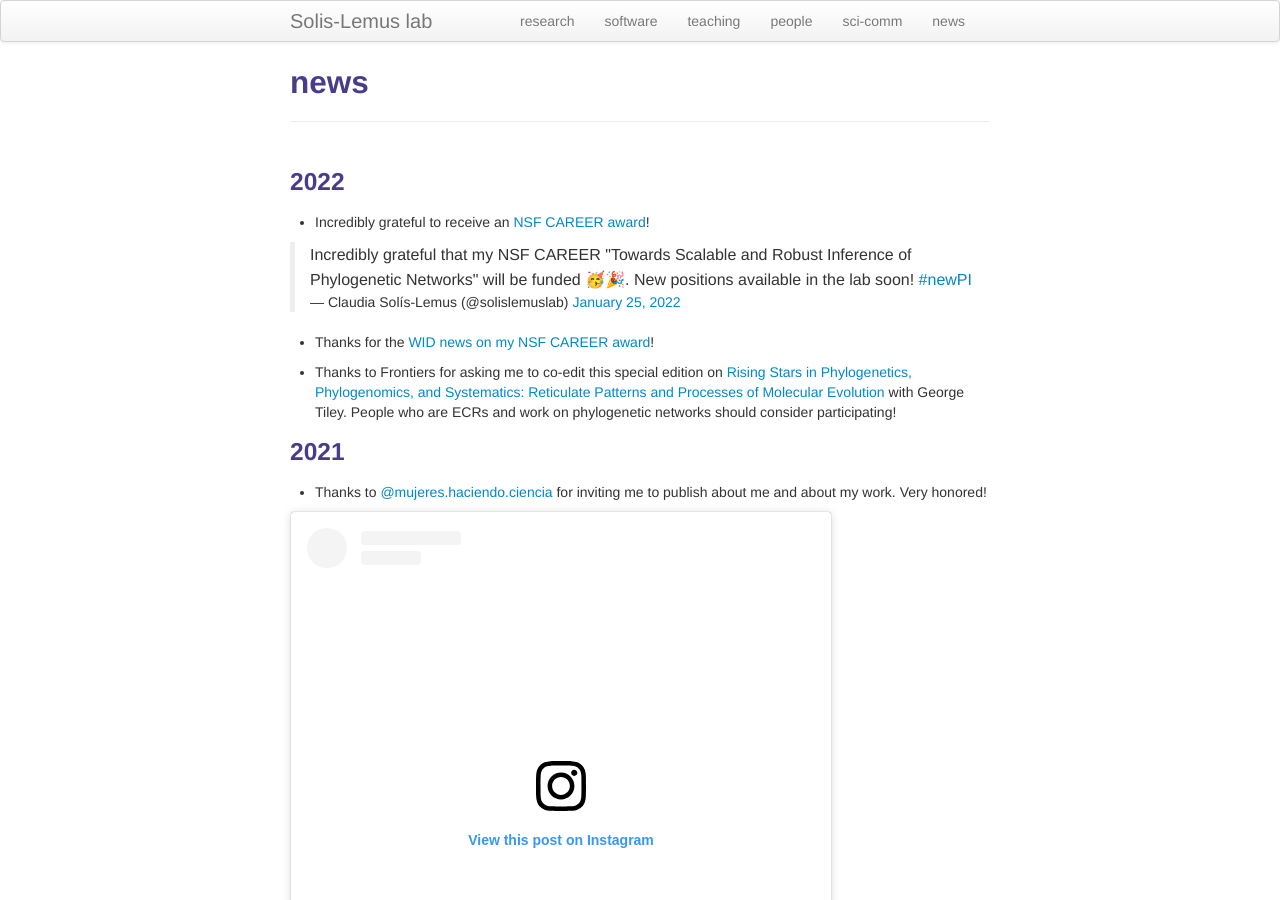
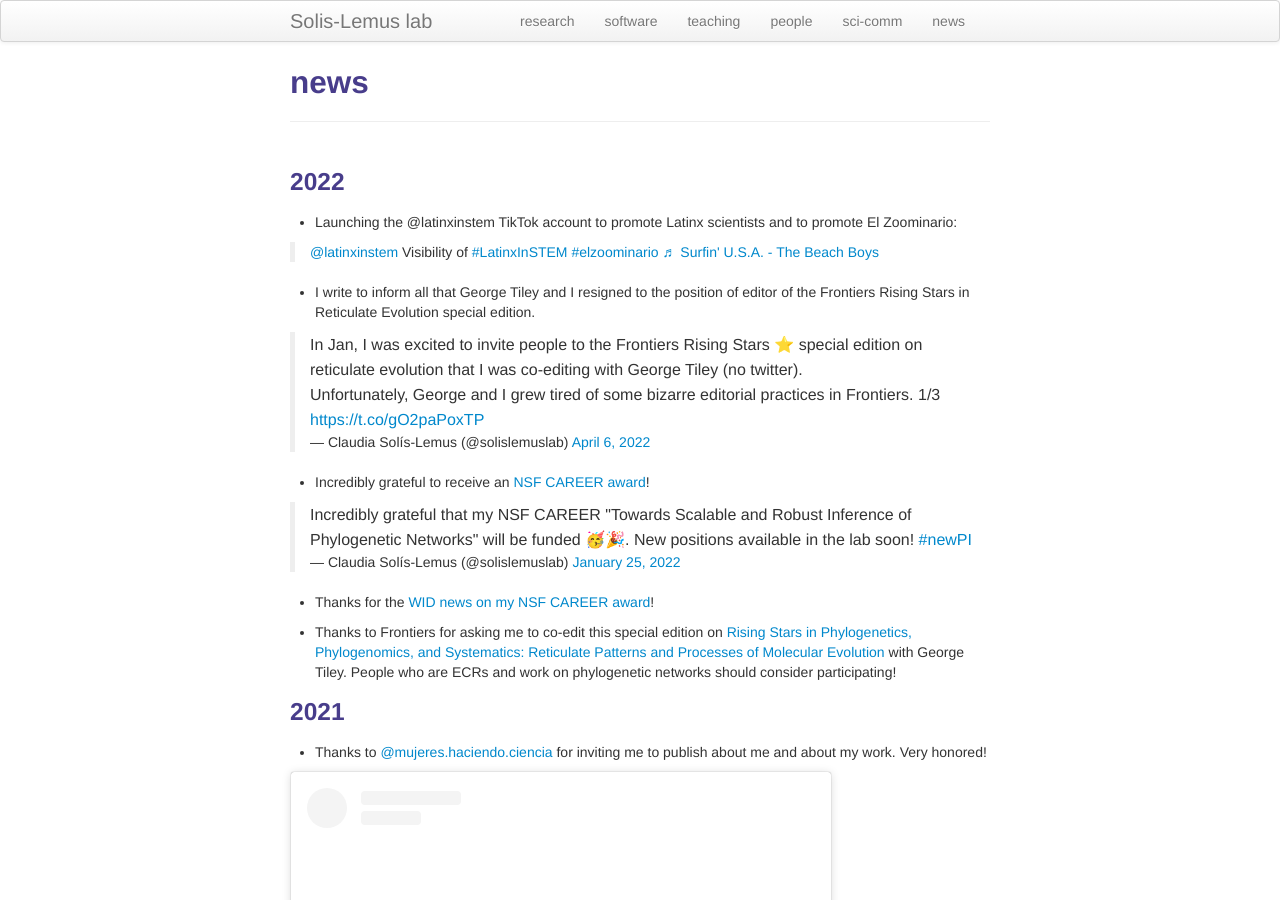
Before and after one commit to solislemuslab/solislemuslab.github.io, a Jekyll site: the page built from pages/news.md, in a window 1280 px wide and 900 px high. Built offline with Jekyll 4.4.1, drawn with Linux system fonts in a browser that asks for light colours; a script that is not in the unit is left out; comment, search, counter and statistics services are not loaded.

Commit message:
frontiers and tiktok

```diff
--- a/pages/news.md
+++ b/pages/news.md
@@ -5,6 +5,14 @@
 ---
 
 ### 2022
+
+- Launching the @latinxinstem TikTok account to promote Latinx scientists and to promote El Zoominario:
+
+<blockquote class="tiktok-embed" cite="https://www.tiktok.com/@latinxinstem/video/7083991804441578798" data-video-id="7083991804441578798" style="max-width: 605px;min-width: 325px;" > <section> <a target="_blank" title="@latinxinstem" href="https://www.tiktok.com/@latinxinstem">@latinxinstem</a> Visibility of <a title="latinxinstem" target="_blank" href="https://www.tiktok.com/tag/latinxinstem">#LatinxInSTEM</a> <a title="elzoominario" target="_blank" href="https://www.tiktok.com/tag/elzoominario">#elzoominario</a> <a target="_blank" title="♬ Surfin&#39; U.S.A. - The Beach Boys" href="https://www.tiktok.com/music/SurfinUSA-6750951406850557953">♬ Surfin&#39; U.S.A. - The Beach Boys</a> </section> </blockquote> <script async src="https://www.tiktok.com/embed.js"></script>
+
+- I write to inform all that George Tiley and I resigned to the position of editor of the Frontiers Rising Stars in Reticulate Evolution special edition.
+
+<blockquote class="twitter-tweet"><p lang="en" dir="ltr">In Jan, I was excited to invite people to the Frontiers Rising Stars ⭐️ special edition on reticulate evolution that I was co-editing with George Tiley (no twitter).<br>Unfortunately, George and I grew tired of some bizarre editorial practices in Frontiers. 1/3 <a href="https://t.co/gO2paPoxTP">https://t.co/gO2paPoxTP</a></p>&mdash; Claudia Solís-Lemus (@solislemuslab) <a href="https://twitter.com/solislemuslab/status/1511838083863490566?ref_src=twsrc%5Etfw">April 6, 2022</a></blockquote> <script async src="https://platform.twitter.com/widgets.js" charset="utf-8"></script>
 
 - Incredibly grateful to receive an [NSF CAREER award](https://www.nsf.gov/awardsearch/showAward?AWD_ID=2144367&HistoricalAwards=false)!
 
```
